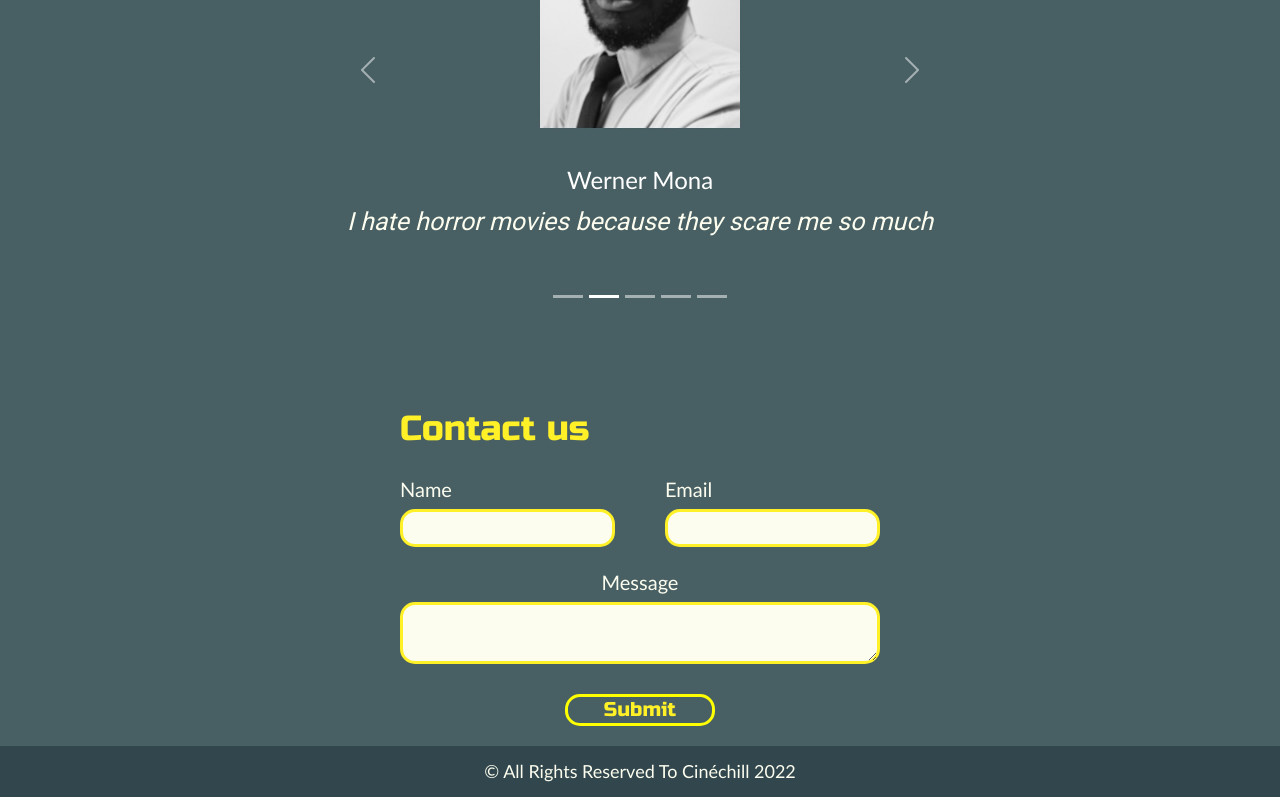
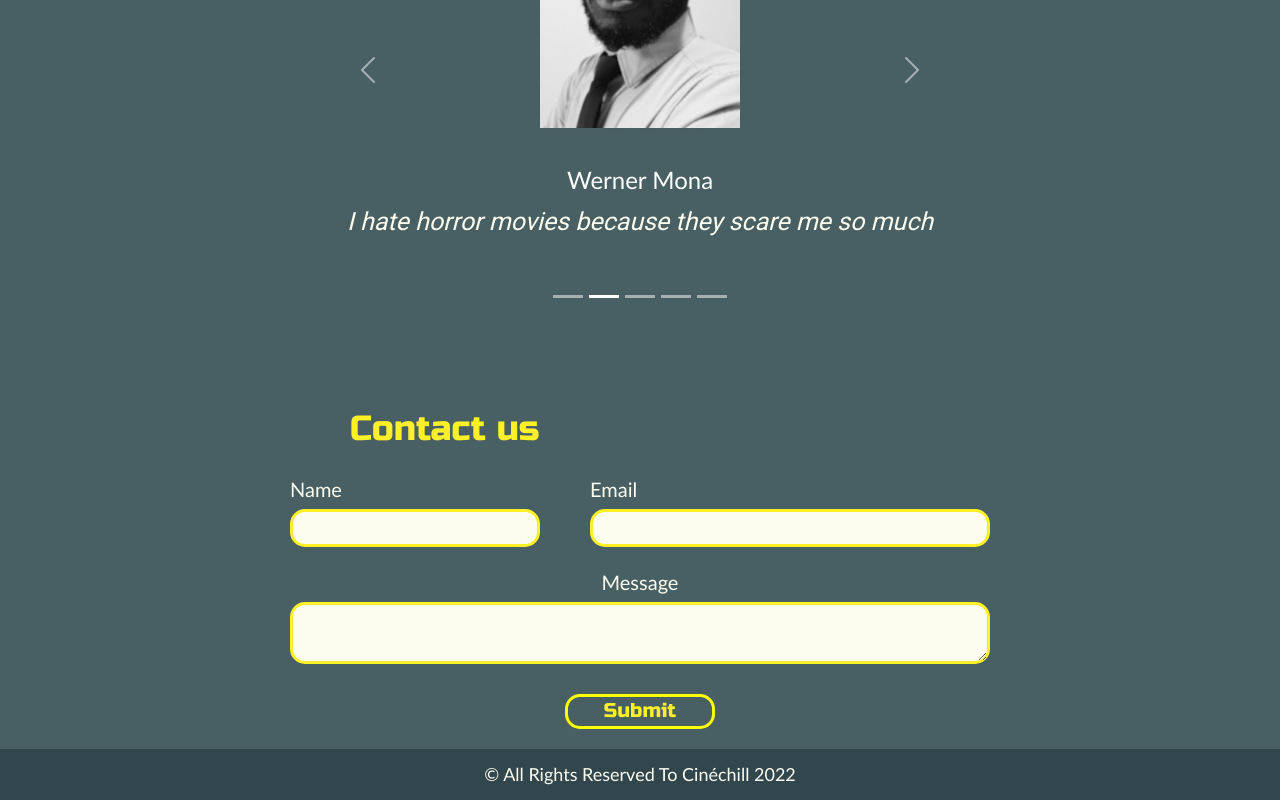
Before and after one commit to ComicScrip/lyon-react-mars22-p2g3, a React (Create React App) app: page /about in a window 1280 px wide. Shown: the part 490-1290 px from the top of the page. Built offline with nearby package versions, Linux system fonts and the light colour scheme.

Commit message:
last css correction

```diff
--- a/src/Css/About.css
+++ b/src/Css/About.css
@@ -59,7 +59,6 @@
   padding: 4px;
   background: #fcfdef;
   border: 3px solid #fff027;
-  box-sizing: border-box;
   border-radius: 15px;
 }
 
@@ -69,7 +68,6 @@
   padding: 4px;
   background: #fcfdef;
   border: 3px solid #fff027;
-  box-sizing: border-box;
   border-radius: 15px;
 }
 
@@ -98,6 +96,11 @@
   color: #fff027;
 }
 
+.submit_form:hover {
+  background-color: #32474d;
+  color: #fff027;
+}
+
 .label_form {
   color: #fcfdef;
   margin-bottom: 5px;
@@ -118,18 +121,17 @@
   }
 
   .title_form {
-    margin: 500px 0 20px 0;
     font-size: 35px;
-    margin: 20px 400px;
+    margin: 20px 350px;
   }
 
   .input_form_name {
     margin: 0 0 10px 0;
-    width: 100%;
+    width: 250px;
   }
   .input_form_email {
     margin: 0 0 10px 0;
-    width: 100%;
+    width: 400px;
   }
 
   .email_desk {
@@ -138,11 +140,12 @@
 
   .message_form {
     margin: 0 0 10px 0;
-    width: 100%;
+    width: 700px;
   }
 
   .submit_form {
     width: 150px;
+    height: 35px;
     font-size: 20px;
   }
 
@@ -151,6 +154,7 @@
     font-size: 20px;
   }
   .info_form {
+    width: 700px;
     display: flex;
     justify-content: space-between;
   }
```
